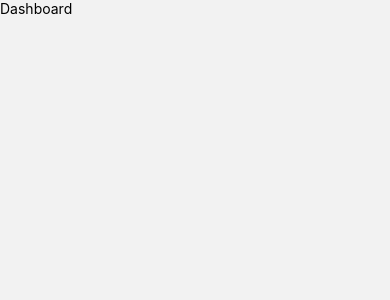
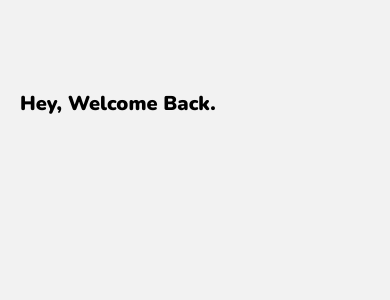
Before and after one commit to Enaturale/BeesFoodApp, a React Native app: screen /dashboard in a window 390 px wide. Shown: the top 300 px of the page. Built offline with nearby package versions, Linux system fonts and the light colour scheme.

Commit message:
Firebase Authentication

```diff
--- a/Screens/Dashboard/Dashboard.js
+++ b/Screens/Dashboard/Dashboard.js
@@ -1,12 +1,31 @@
 import { Text, View } from 'react-native'
 import React from 'react'
+import DashStyle from './Styles'
 
-export default function Dashboard() {
+import { useFonts } from 'expo-font';
 
-    return (
+
+function Dashboard() {
+
+  const [fontsLoaded] = useFonts({
+    SegoeUI: require("../../assets/fonts/Nunito-Black.ttf"),
+    Segoe: require('../../assets/fonts/Nunito-ExtraBold.ttf'),
+    SegoeItalic: require('../../assets/fonts/Nunito-MediumItalic.ttf'),
+
+})
+
+if (!fontsLoaded) return null
+
+  return (
+    <View style={DashStyle.container}>
       <View>
-        <Text>Dashboard</Text>
+        <Text style={DashStyle.title}>Hey, Welcome Back. </Text>
       </View>
-    )
+
+
+    </View>
+  )
 
 }
+
+export default Dashboard;
--- a/Screens/Dashboard/Styles.js
+++ b/Screens/Dashboard/Styles.js
@@ -0,0 +1,16 @@
+import {StyleSheet} from 'react-native'
+
+const DashStyle = StyleSheet.create({
+    container:{
+        marginVertical: 50,
+        marginHorizontal: 20,
+    },
+    title:{
+        fontSize: 20,
+        marginTop: 40,
+        fontFamily:'SegoeUI'
+    },
+
+})
+
+export default DashStyle;
--- a/Screens/Login/Login.js
+++ b/Screens/Login/Login.js
@@ -1,4 +1,4 @@
-import React, {useState} from 'react';
+import React, {useState, useEffect} from 'react';
 import { View, Text, TextInput, Pressable, Image, ImageBackground } from 'react-native';
 import styles from './Styles';
 
@@ -8,7 +8,10 @@ import {getAuth, createUserEmailAndPassword, signInWithEmailAndPassword} from 'f
 import {initializeApp} from 'firebase/app'
 import { firebaseConfig } from '../../firebase-config';
 
-const  background = {}
+import AsyncStorage from '@react-native-async-storage/async-storage';
+import { getReactNativePersistence } from 'firebase/auth/react-native';
+
+// const  background = {}
 
 
 
@@ -18,7 +21,7 @@ const Login = ({navigation}) => {
     const [password, setPassword] = useState('')
 
     const app = initializeApp(firebaseConfig);
-    const auth = getAuth(app);
+    const auth = getAuth(app  );
 
     const signInUser =() => {
         signInWithEmailAndPassword(auth, email, password)
@@ -32,11 +35,20 @@ const Login = ({navigation}) => {
         })
     }
 
+    useEffect(()=> {
+        const unsubscribe = auth.onAuthStateChanged((user) => {
+           if (user){
+             navigation.navigate('dashboard');
+           }
+
+         })
+         return unsubscribe
+       }, [])
+
     const [fontsLoaded] = useFonts({
         SegoeUI: require("../../assets/fonts/Nunito-Black.ttf"),
         Segoe: require('../../assets/fonts/Nunito-ExtraBold.ttf'),
         SegoeItalic: require('../../assets/fonts/Nunito-MediumItalic.ttf'),
-
     })
 
     if (!fontsLoaded) return null
@@ -104,7 +116,7 @@ const Login = ({navigation}) => {
             </View>
 
             <View style={{ marginTop: 30, alignContent: 'center', justifyContent: 'center', alignItems: 'center' }}>
-                <Pressable style={styles.button}  onPress={signInUser}>
+                <Pressable style={styles.button} onPress={signInUser}  >
                     <Text style={{ fontFamily: 'SegoeUI', fontSize: 25, color: "#FF9B07" }}>Login</Text>
                 </Pressable>
             </View>
--- a/Screens/Login/Styles.js
+++ b/Screens/Login/Styles.js
@@ -19,6 +19,9 @@ const styles = StyleSheet.create({
         borderWidth: 2,
         borderColor:'#FF9B07',
         borderRadius: 10,
+        fontSize: 18,
+        color:'black',
+        fontFamily:'SegoeItalic'
     },
     button:{
         width: 300,
--- a/Screens/Register/Register.js
+++ b/Screens/Register/Register.js
@@ -94,7 +94,7 @@ const Register = ({navigation}) => {
             </View>
 
             <View style={{ marginTop: 30, alignContent: 'center', justifyContent: 'center', alignItems: 'center' }}>
-                <Pressable style={styles.button} onPress={createUserAccount}>
+                <Pressable style={styles.button} onPress={createUserAccount} >
                     <Text style={{ fontFamily: 'SegoeUI', fontSize: 25, color: "#FF9B07" }}>Register</Text>
                 </Pressable>
             </View>
--- a/package.json
+++ b/package.json
@@ -10,6 +10,7 @@
   },
   "dependencies": {
     "@react-native-async-storage/async-storage": "~1.17.3",
+    "@react-native-community/async-storage": "^1.12.1",
     "@react-native-community/masked-view": "^0.1.11",
     "@react-navigation/native": "^6.0.13",
     "@react-navigation/native-stack": "^6.9.0",
```
Also changed, not shown: 1 other file (tests, documents, lock files or other folders).
